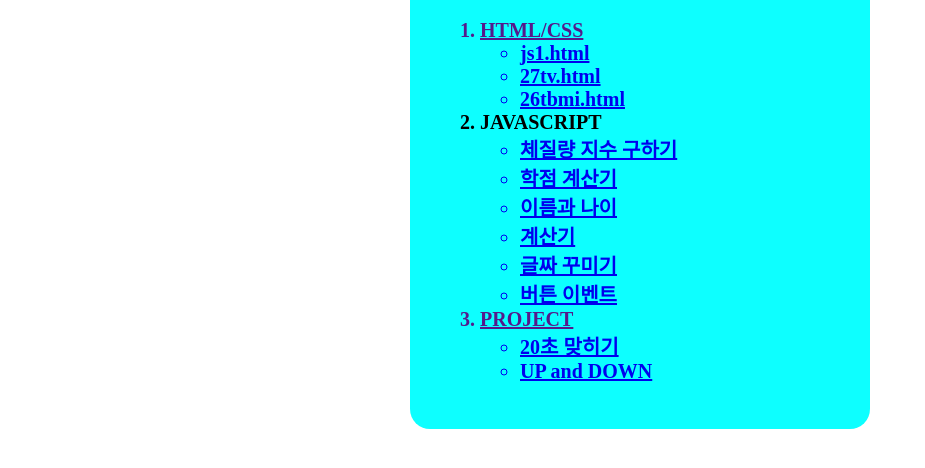
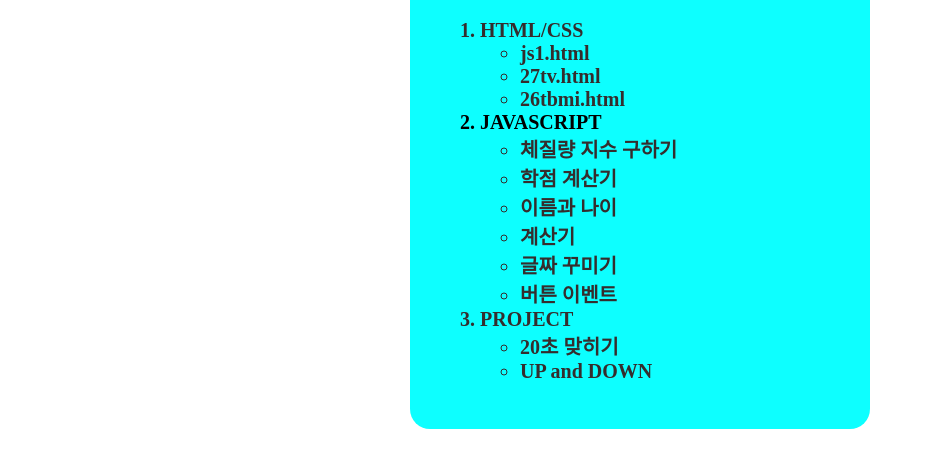
Before and after one commit to Yoonhajun/js, a plain HTML site: page index.html in a window 1280 px wide. Shown: the part 162-630 px from the top of the page, without its empty margins (0-925 px from the left). Drawn offline with Linux system fonts and the light colour scheme.

Commit message:
Add files via upload

```diff
--- a/index.css
+++ b/index.css
@@ -21,6 +21,8 @@ ul {
   color: blue;
 }
 
-#tt1 {
-  background-color: aquamarine;
+a:visited, a:link {
+  font-size: 20px;
+  color: rgb(53, 45, 45);
+  text-decoration: none;
 }
```
